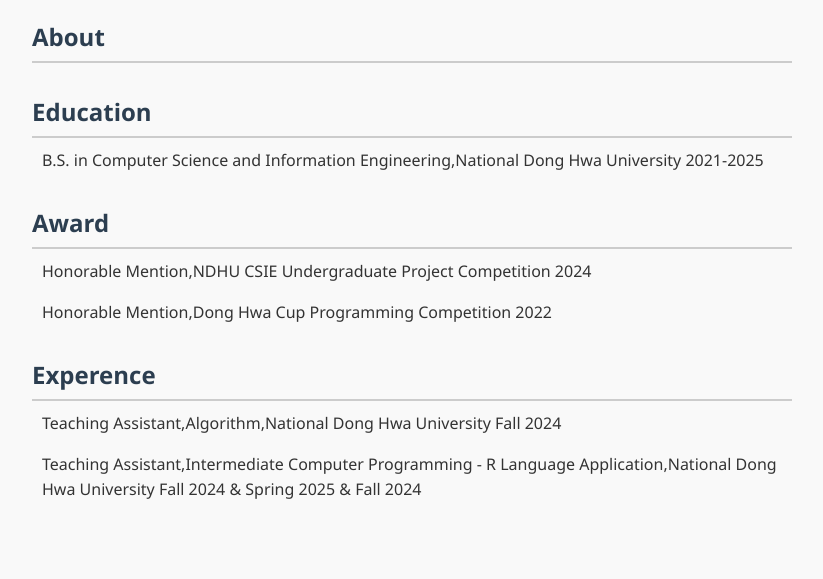
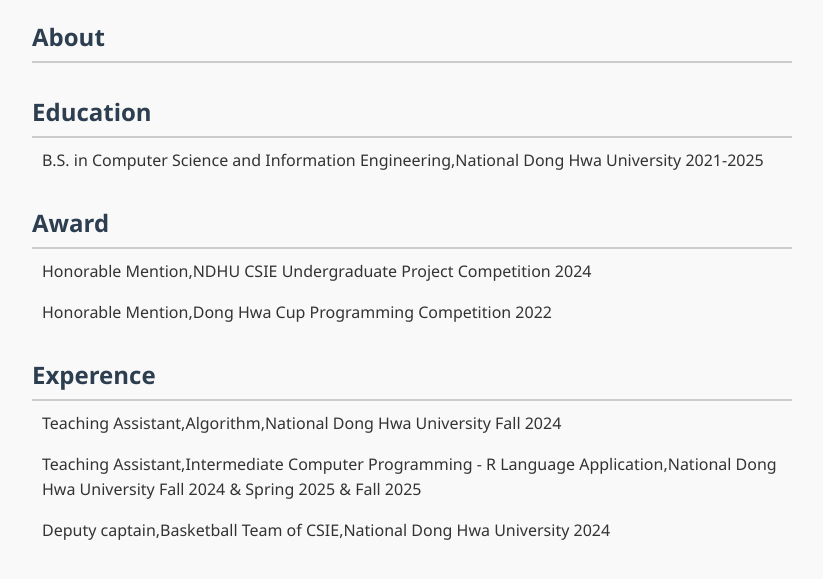
Before and after one commit to ChiaChunYu/ChiaChunYu.github.io, a plain HTML site: page index.html in a window 1280 px wide. Shown: the part 115-694 px from the top of the page, without its empty margins (228-1051 px from the left). Drawn offline with Linux system fonts and the light colour scheme.

Commit message:
Modify Experence

```diff
--- a/index.html
+++ b/index.html
@@ -15,6 +15,7 @@
   <p>Honorable Mention,Dong Hwa Cup Programming Competition 2022</p>
   <h1>Experence</h1>
   <p>Teaching Assistant,Algorithm,National Dong Hwa University Fall 2024</p>
-  <p>Teaching Assistant,Intermediate Computer Programming - R Language Application,National Dong Hwa University Fall 2024 & Spring 2025 & Fall 2024</p>
+  <p>Teaching Assistant,Intermediate Computer Programming - R Language Application,National Dong Hwa University Fall 2024 & Spring 2025 & Fall 2025</p>
+  <p>Deputy captain,Basketball Team of CSIE,National Dong Hwa University 2024</p>
 </body>
 </html>
```
